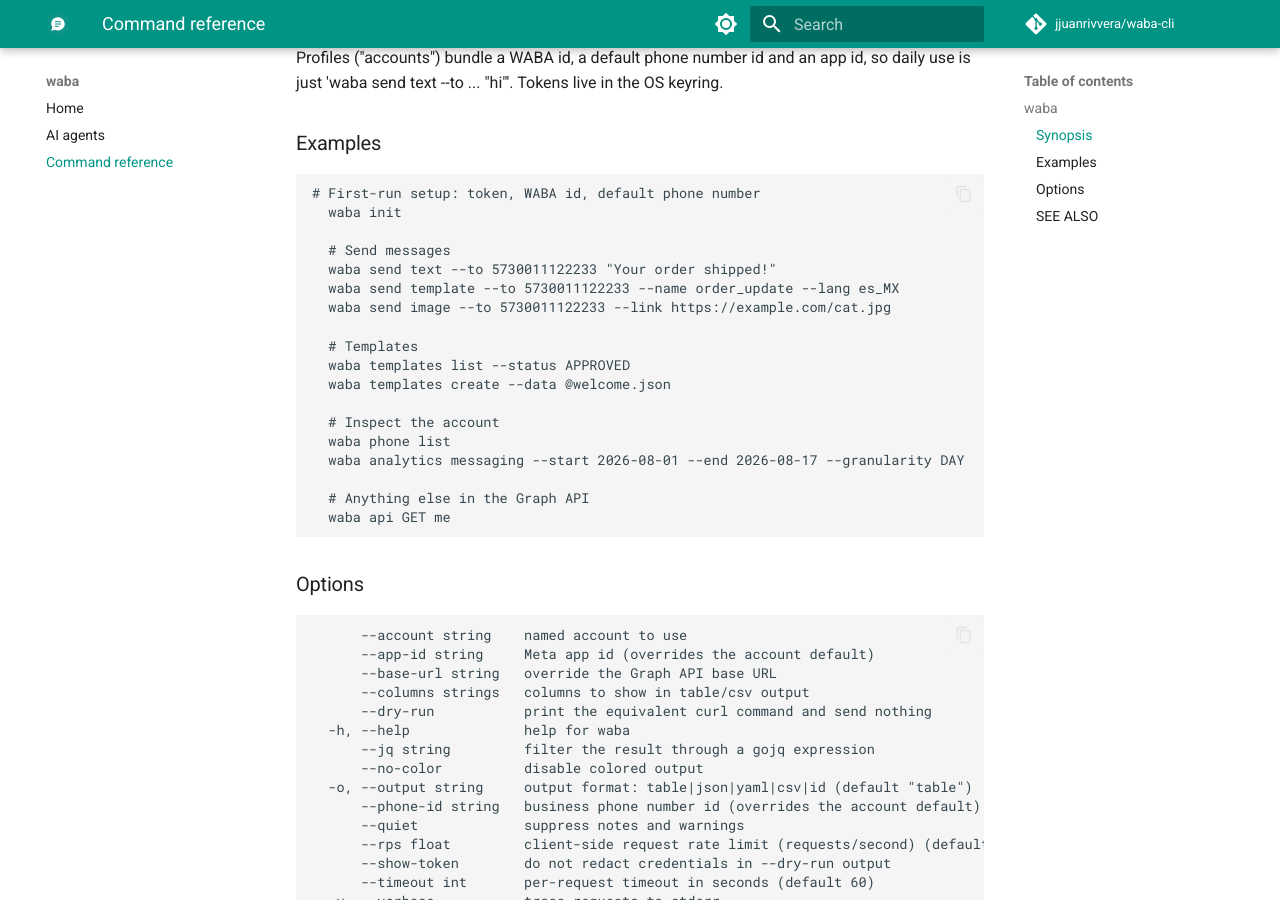
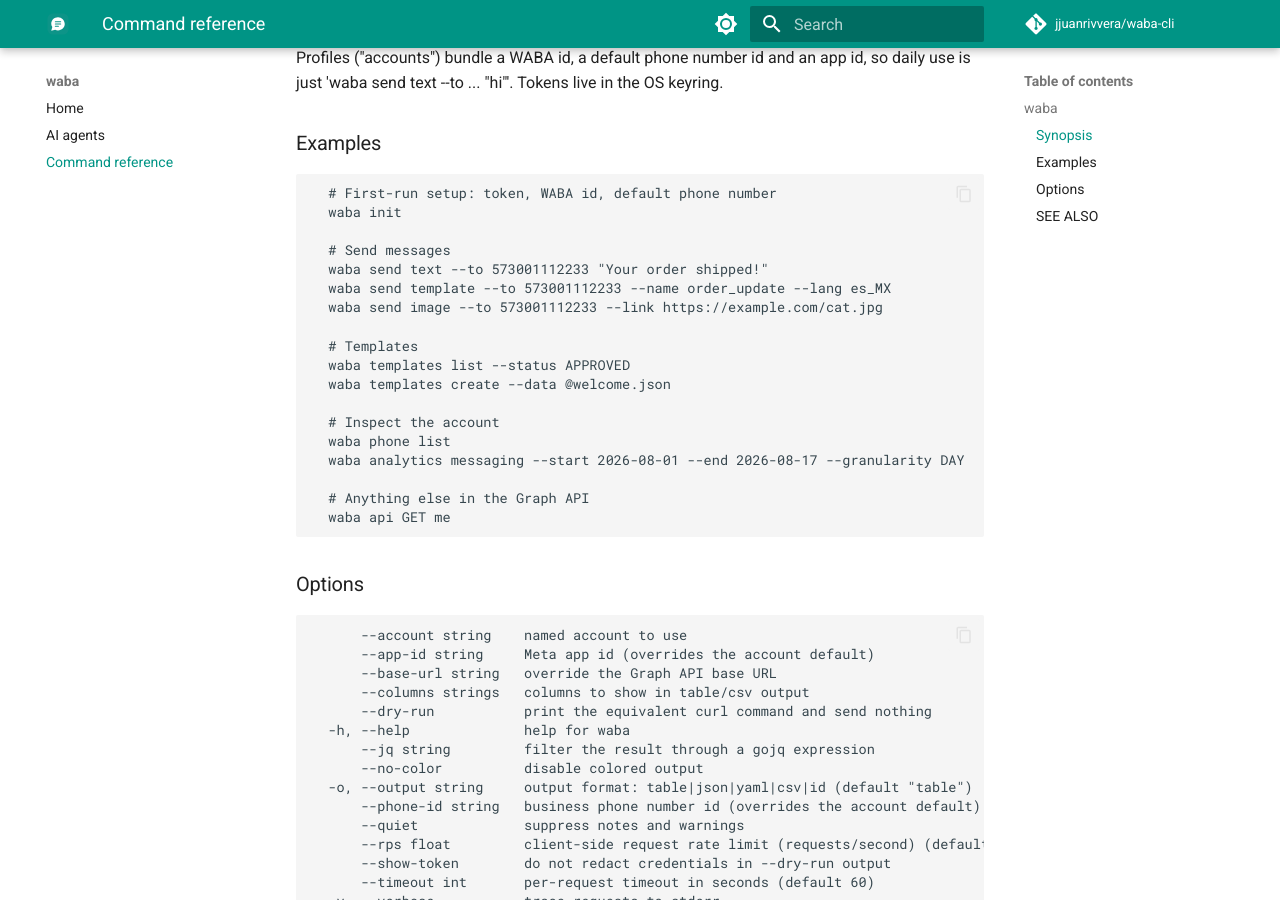
Before and after one commit to jjuanrivvera/waba-cli, an MkDocs documentation site: the page built from docs/commands/waba.md, in a window 1280 px wide and 900 px high, scrolled down 408 px. Built offline with MkDocs 1.6.1 and Material for MkDocs 9.7.7, drawn with Linux system fonts in a browser that asks for light colours; comment, search, counter and statistics services are not loaded.

Commit message:
fix: judge findings — --rps hint, consistent example numbers, root example indentation

````diff
--- a/docs/commands/waba.md
+++ b/docs/commands/waba.md
@@ -15,13 +15,13 @@ use is just 'waba send text --to ... "hi"'. Tokens live in the OS keyring.
 ### Examples
 
 ```
-# First-run setup: token, WABA id, default phone number
+  # First-run setup: token, WABA id, default phone number
   waba init
 
   # Send messages
-  waba send text --to 5730011122233 "Your order shipped!"
-  waba send template --to 5730011122233 --name order_update --lang es_MX
-  waba send image --to 5730011122233 --link https://example.com/cat.jpg
+  waba send text --to 573001112233 "Your order shipped!"
+  waba send template --to 573001112233 --name order_update --lang es_MX
+  waba send image --to 573001112233 --link https://example.com/cat.jpg
 
   # Templates
   waba templates list --status APPROVED
````
Also changed, not shown: 2 other files.
